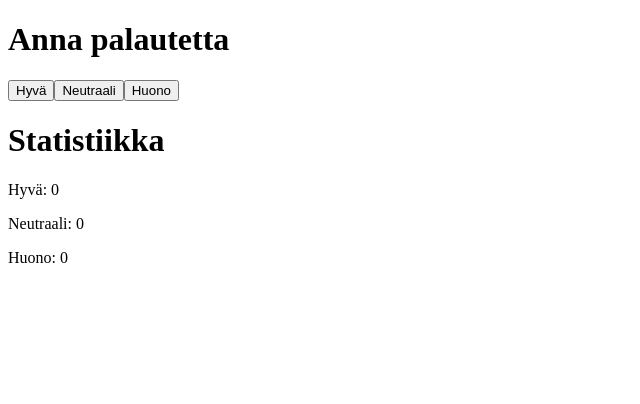
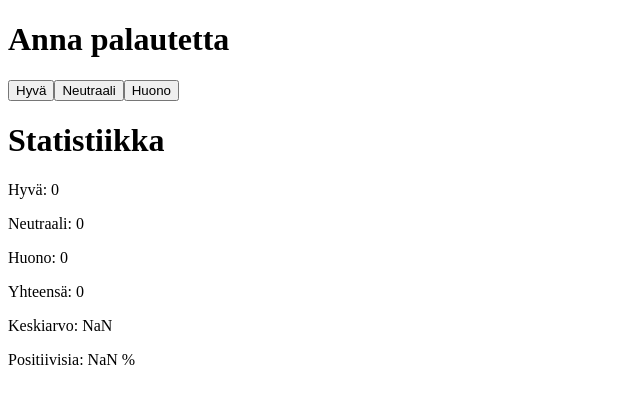
Before and after one commit to aparonen/fullstack-mooc, a React (Create React App) app in the folder osa1/unicafe/: page / in a window 1280 px wide. Shown: the top 404 px of the page, without its empty margins (0-640 px from the left). Built offline with nearby package versions, Linux system fonts and the light colour scheme.

Commit message:
Show more statistics

```diff
--- a/osa1/unicafe/src/index.js
+++ b/osa1/unicafe/src/index.js
@@ -10,14 +10,20 @@ const Feedback = ({handlers}) => (
     </div>
 )
 
-const Statistics = ({reviews}) => (
-    <div>
-        <h1>Statistiikka</h1>
-        <p>Hyvä: {reviews.good}</p>
-        <p>Neutraali: {reviews.neutral}</p>
-        <p>Huono: {reviews.bad}</p>
-    </div>
-)
+const Statistics = ({reviews: {good, neutral, bad}}) => {
+    const total = good + neutral + bad
+    return (
+        <div>
+            <h1>Statistiikka</h1>
+            <p>Hyvä: {good}</p>
+            <p>Neutraali: {neutral}</p>
+            <p>Huono: {bad}</p>
+            <p>Yhteensä: {total}</p>
+            <p>Keskiarvo: {(good - bad) / total}</p>
+            <p>Positiivisia: {(good / total) * 100} %</p>
+        </div>
+    )
+}
 
 const App = () => {
     const [good, setGood] = useState(0)
```
